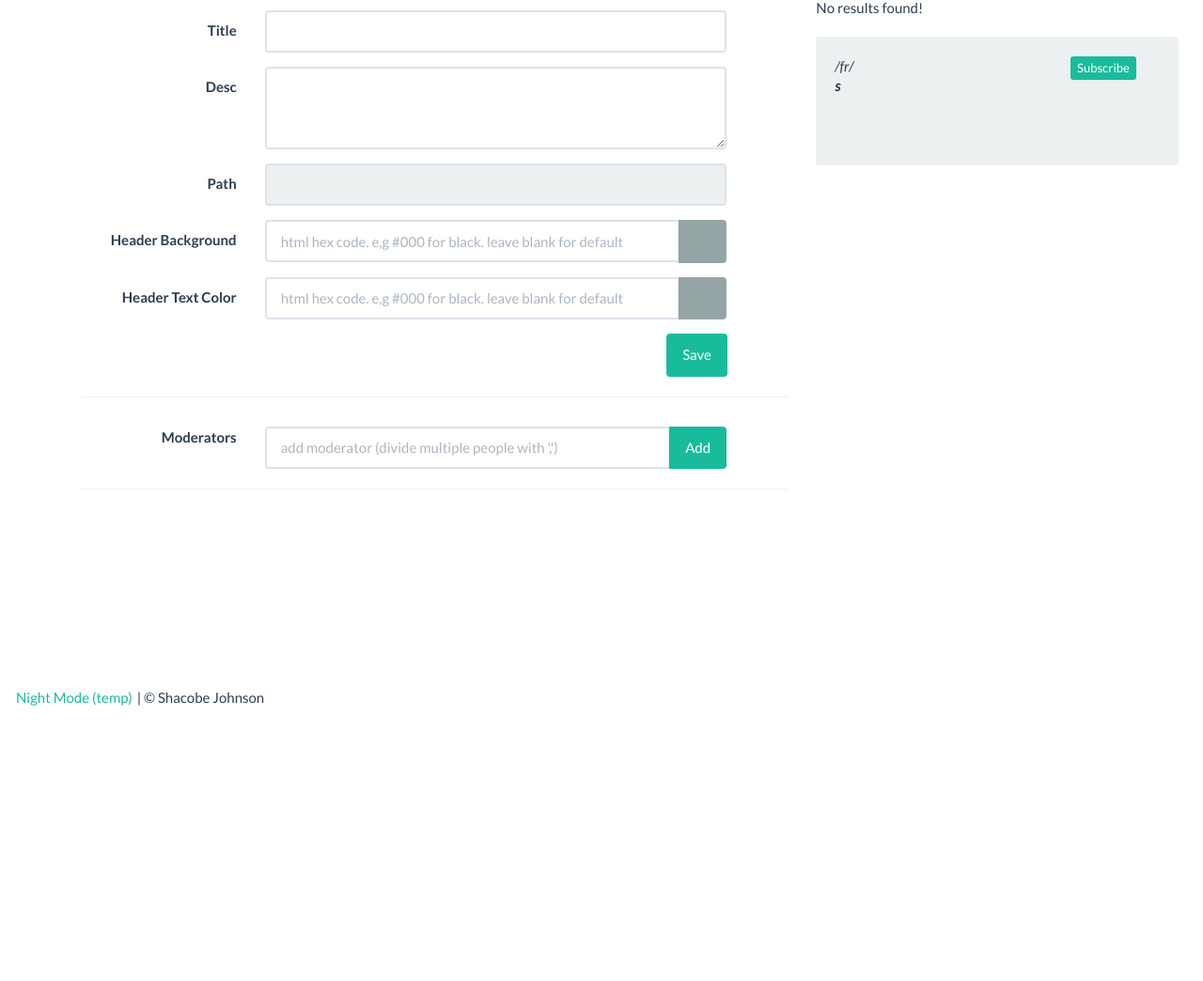
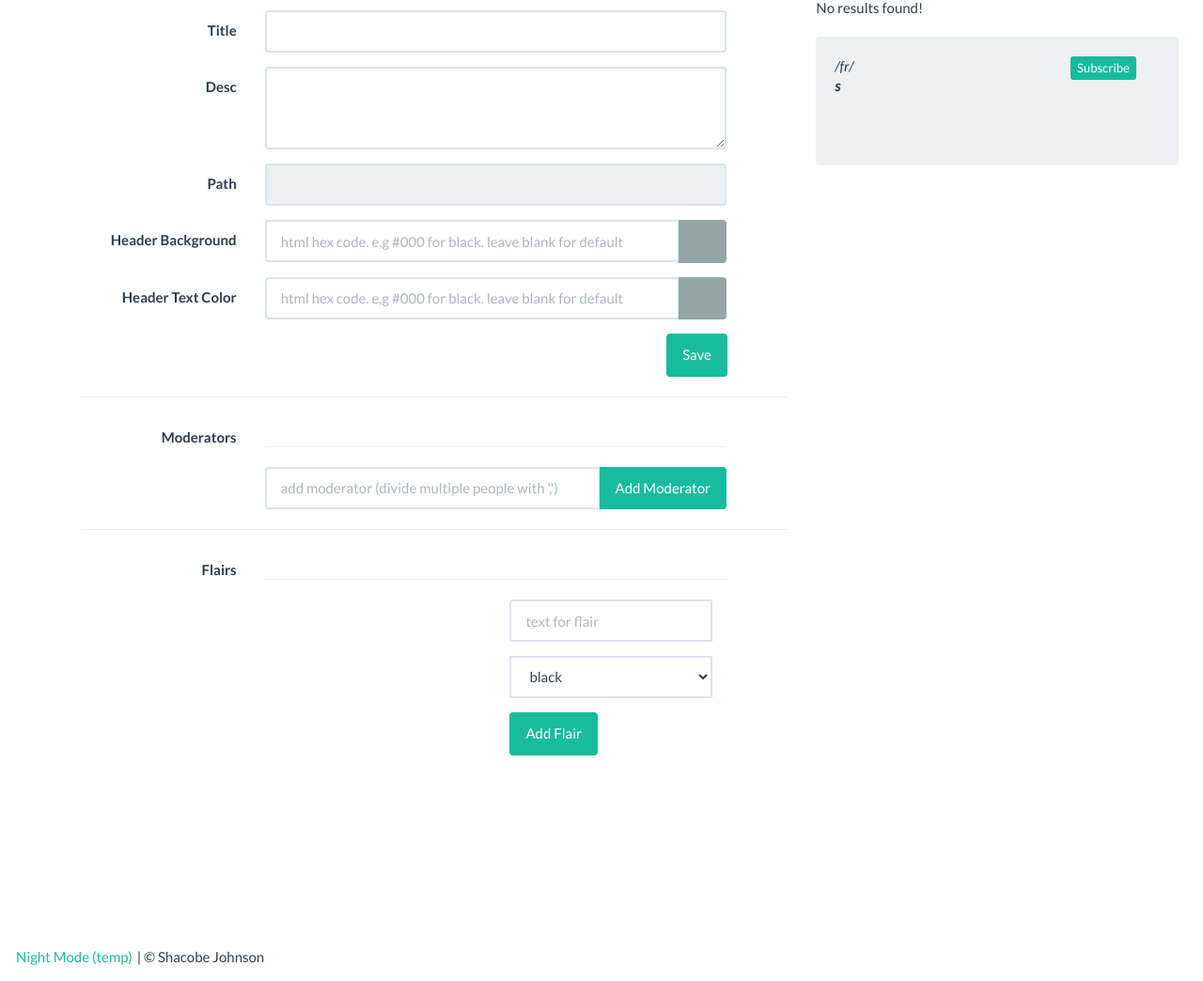
Before and after one commit to CobeMakarov/freddit, a Flask app: template templates/subfreddit_settings.html in a window 1280 px wide. Shown: the part 167-1211 px from the top of the page at 94% size. Before the commit the page ends 918 px from the top, so only its background shows below. Run offline with Flask 2, Linux system fonts and the light colour scheme; the template is opened without the code that fills it, so the values that code supplies are empty; some libraries are stand-ins or nearby versions.

Commit message:
added an add/remove flair option to subfreddit settings added custom labels added ability for users to set flair fixed small error for negative numbers on profile

```diff
--- a/flair.py
+++ b/flair.py
@@ -4,3 +4,9 @@ class flair:
         self.text = text
         self.label = label
         self.subfreddit = subfreddit
+
+    def html(self):
+        return '<div style="padding-bottom: 3%"><div class="label ' + self.label + '">' + self.text + '</div><button type="button" class="btn btn-link remove_flair" id="' + str(self.id) + '" style="padding: 0;">remove</button></div>'
+
+    def simple_html(self):
+        return '<div class="label ' + self.label + '">' + self.text + '</div>'
--- a/server.py
+++ b/server.py
@@ -693,6 +693,73 @@ def remove_mod():
 
     return '0'
 
+@app.route('/add_flair', methods=['POST'])
+def add_flair():
+    if not session.get('authenticated'):
+        return redirect(url_for('frontpage'))
+
+    db.connect()
+
+    client = user(session['user_id'], db)
+
+    if request.method == "POST":
+        text = request.form["text"]
+        label = request.form["label"]
+        sub_id = request.form["sub_id"]
+
+        sub = subfreddit(sub_id, db)
+
+        if sub.is_owner(client.id):
+
+            if len(text) <= 15:
+                result = sub.add_flair(text, label)
+            else:
+                return '2'
+
+            if not result:
+                return '1'
+            else:
+                return result.html()
+
+@app.route('/remove_flair', methods=['POST'])
+def remove_flair():
+    if not session.get('authenticated'):
+        return redirect(url_for('frontpage'))
+
+    db.connect()
+
+    client = user(session['user_id'], db)
+
+    if request.method == "POST":
+        id = request.form["id"]
+        sub_id = request.form["sub_id"]
+
+        sub = subfreddit(sub_id, db)
+
+        if sub.is_owner(client.id):
+            sub.remove_flair(id)
+
+            return '1'
+
+    return '0'
+
+@app.route('/set_flair', methods=['POST'])
+def set_flair():
+    if not session.get('authenticated'):
+        return redirect(url_for('frontpage'))
+
+    db.connect()
+
+    client = user(session['user_id'], db)
+
+    if request.method == "POST":
+        id = request.form["id"]
+        sub_id = request.form["sub_id"]
+
+        client.set_flair(sub_id, id)
+        return '1'
+    return '0'
+
 # socket actions
 
 @socketio.on('connect')
--- a/static/scripts/settings.js
+++ b/static/scripts/settings.js
@@ -85,12 +85,54 @@ $(document).ready(function() {
                     break;
                 }
             })
+        } else {
+            alertify.error("Please fill out a user's name in the add mod field!");
+        }
+    })
+
+    $('#add_flair').on('click', function() {
+        if($('#new_sub_flair_text').val().length >= 2) { //min size for a flair
+            $.post('/add_flair', {
+                'text': $('#new_sub_flair_text').val(),
+                'label': $('#new_sub_flair_label').val(),
+                'sub_id': $(this).attr('sub_id')}, function(code) {
+                switch(code) {
+                    case '0':
+                    break;
+                    case '1':
+                        alertify.error("A flair similar has already been added!");
+                    break;
+                    default:
+                        $('#flair-container').fadeOut(750, function() {
+                            $(this).append(code);
+                            $(this).fadeIn(750);
+                        });
+                    break;
+                }
+            })
+        } else {
+            alertify.error("Please fill out the flair text field!");
         }
     })
 
     $('.remove_mod').on('click', function() {
         var parent = $(this).parent()
         $.post('/remove_mod', {'mod': $(this).attr('user_id'), 'sub_id': $(this).attr('sub_id')}, function(code) {
+            switch(code) {
+                case '0':
+                break;
+                default:
+                    parent.fadeOut(750, function() {
+                        parent.remove();
+                    })
+                break;
+            }
+        })
+    })
+
+    $('.remove_flair').on('click', function() {
+        var parent = $(this).parent();
+        $.post('/remove_flair', {'id': $(this).attr('id'), 'sub_id': $(this).attr('sub_id')}, function(code) {
             switch(code) {
                 case '0':
                 break;
--- a/static/scripts/subfreddit.js
+++ b/static/scripts/subfreddit.js
@@ -1,3 +1,20 @@
+$(document).ready(function() {
+    var option = $('#set-flair').find('option:selected');
+
+    var text = option.attr('flair-text');
+    var label = option.attr('flair-label');
+
+    $('#flair-preview').fadeOut(750, function() {
+        $(this).removeClass();
+
+        $(this).addClass('label');
+        $(this).addClass(label);
+        $(this).html(text);
+
+        $(this).fadeIn(750);
+    })
+})
+
 $('.post-expand').on('click', function() {
     var el = $(this).parent().parent().find('.post-extra');
 
@@ -307,3 +324,33 @@ $('.no_confirmation').on('click', function() {
         parent.find('.post_actions').fadeIn(750);
     })
 })
+
+$('#set-flair').on('change', function() {
+    var option = $(this).find('option:selected');
+
+    var text = option.attr('flair-text');
+    var label = option.attr('flair-label');
+
+    $('#flair-preview').fadeOut(750, function() {
+        $(this).removeClass();
+
+        $(this).addClass('label');
+        $(this).addClass(label);
+        $(this).html(text);
+
+        $(this).fadeIn(750);
+    })
+})
+
+$('#flair-save').on('click', function() {
+    var flair_id = $('#set-flair').find('option:selected').val();
+    var sub_id = $('#set-flair').find('option:selected').attr('flair-sub');
+
+    $.post('/set_flair', {'id': flair_id, 'sub_id': sub_id}, function(code) {
+        switch(code) {
+            default:
+                alertify.success("Your flair has been saved!");
+            break;
+        }
+    })
+})
--- a/static/styles/bootstrap-extra.css
+++ b/static/styles/bootstrap-extra.css
@@ -1,3 +1,21 @@
 input[type="text"] {
     box-sizing: border-box;
 }
+
+.label-yellow {
+    background-color: #f5e625;
+}
+
+.label-purple {
+    background-color: #6c006c;
+}
+
+.label-none {
+    background-color: none;
+    color: #222;
+}
+
+.label-white {
+    background-color: #fffffe;
+    color: #222;
+}
--- a/templates/profile.html
+++ b/templates/profile.html
@@ -95,7 +95,7 @@
                                 {% if top_comment.vote_count > 0 %}
                                     [ <b class="text-success">+{{ top_comment.vote_count }}</b> ]
                                 {% elif top_comment.vote_count < 0 %}
-                                    [ <b class="text-danger">-{{ top_comment.vote_count }}</b> ]
+                                    [ <b class="text-danger">{{ top_comment.vote_count }}</b> ]
                                 {% elif top_comment.vote_count == 0 %}
                                     [ <b>{{ top_comment.vote_count }}</b> ]
                                 {% endif %}
@@ -114,7 +114,7 @@
                                 {% if new_comment.vote_count > 0 %}
                                     [ <b class="text-success">+{{ new_comment.vote_count }}</b> ]
                                 {% elif new_comment.vote_count < 0 %}
-                                    [ <b class="text-danger">-{{ new_comment.vote_count }}</b> ]
+                                    [ <b class="text-danger">{{ new_comment.vote_count }}</b> ]
                                 {% elif new_comment.vote_count == 0 %}
                                     [ <b>{{ new_comment.vote_count }}</b> ]
                                 {% endif %}
--- a/templates/subfreddit_settings.html
+++ b/templates/subfreddit_settings.html
@@ -77,15 +77,48 @@
                             </div>
                             {% endfor %}
                         </div>
+                        <hr>
                         <div class="input-group">
                             <input type="text" class="form-control" id="new_sub_mods" sub_id="{{ sub.id }}" placeholder="add moderator (divide multiple people with ',') ">
                             <span class="input-group-btn">
-                                <button type="button" class="btn btn-success" id="add_mods">Add</button>
+                                <button type="button" class="btn btn-success" id="add_mods">Add Moderator</button>
                             </span>
                         </div>
                     </div>
                 </div>
-                <hr />
+                <hr>
+                <div class="form-group">
+                    <label class="col-lg-3 control-label">Flairs</label>
+                    <div class="col-lg-8" style="padding-top: 1.3%;">
+                        <div id="flair-container">
+                            {% for flair in sub.flairs %}
+                            <div style="padding-bottom: 3%">
+                                <div class="label {{ flair.label }}">{{ flair.text }}</div> &nbsp;
+                                <button type="button" class="btn btn-link remove_flair" id="{{ flair.id }}" sub_id="{{ sub.id }}" style="padding: 0;">remove</button>
+                            </div>
+                            {% endfor %}
+                        </div>
+                        <hr>
+                        <div class="col-md-6 pull-right">
+                            <div class="input-group">
+                                <input type="text" class="form-control" id="new_sub_flair_text" placeholder="text for flair" style="margin-bottom: 15px;">
+                                <select class="form-control" id="new_sub_flair_label" style="margin-bottom: 15px;">
+                                    <option value="label-default">black</option>
+                                    <option value="label-white">white</option>
+                                    <option value="label-primary">dark blue</option>
+                                    <option value="label-success">green</option>
+                                    <option value="label-info">light blue</option>
+                                    <option value="label-warning">orange</option>
+                                    <option value="label-danger">red</option>
+                                    <option value="label-yellow">yellow</option>
+                                    <option value="label-purple">purple</option>
+                                </select>
+
+                                <button type="button" class="btn btn-success" id="add_flair" sub_id="{{ sub.id }}">Add Flair</button>
+                            </div>
+                        </div>
+                    </div>
+                </div>
             </form>
         </div>
     </div>
```
Also changed, not shown: subfreddit.py (+18 -5 lines), templates/subfreddit.html (+24 -0 lines), user.py (+15 -0 lines).
